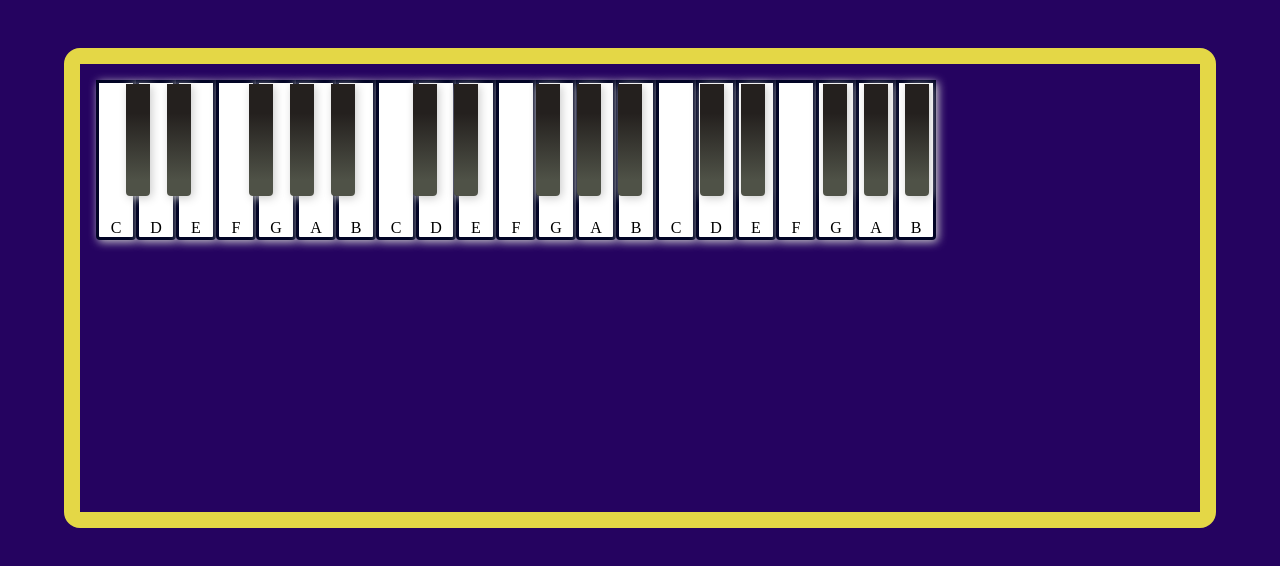
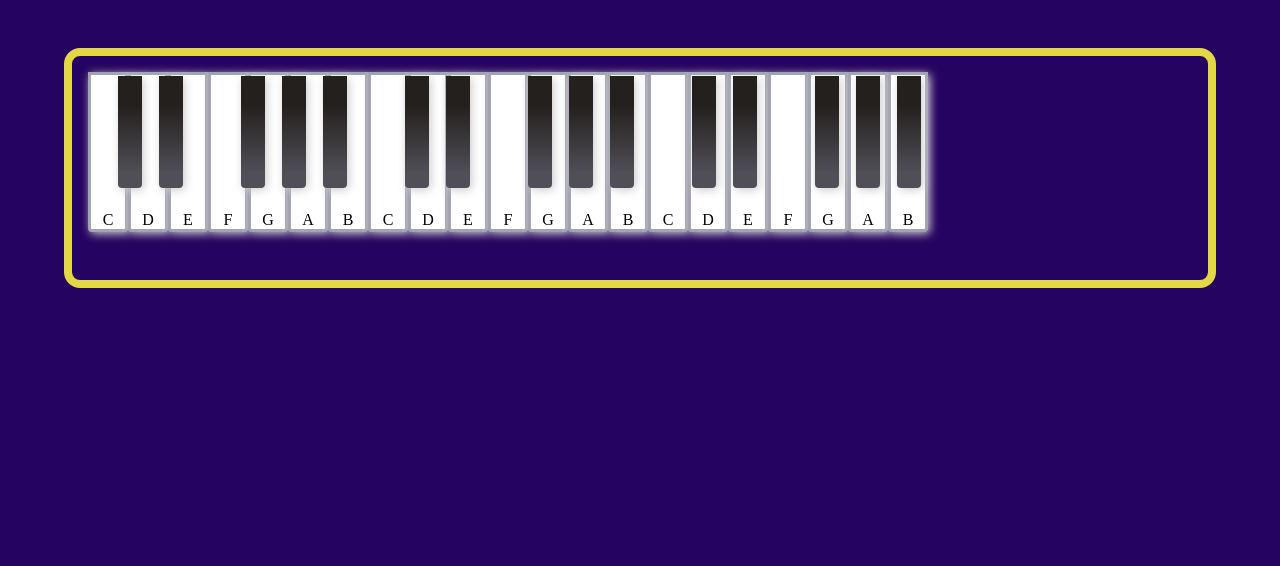
Before and after one commit to JnogueraGonzalez/TechBechSchool, a plain HTML site: page pages/piano.html in a window 1280 px wide. Drawn offline with Linux system fonts and the light colour scheme.

Commit message:
addcodefor

```diff
--- a/pages/piano.html
+++ b/pages/piano.html
@@ -15,45 +15,45 @@
 
         <!---White Keys--->
 
-        <div class="white-key key" id="one"><audio></audio>C</div>
-        <div class="white-key key" id="two">D</div>
-        <div class="white-key key" id="three">E</div>
-        <div class="white-key key" id="four">F</div>
-        <div class="white-key key" id="five">G</div>
-        <div class="white-key key" id="six">A</div>
-        <div class="white-key key" id="seven">B</div>
-        <div class="white-key key" id="eight">C</div>
-        <div class="white-key key" id="nine">D</div>
-        <div class="white-key key" id="ten">E</div>
-        <div class="white-key key" id="eleven">F</div>
-        <div class="white-key key" id="twelve">G</div>
-        <div class="white-key key" id="thirteen">A</div>
-        <div class="white-key key" id="fourteen">B</div>
-        <div class="white-key key" id="fiveteen">C</div>
-        <div class="white-key key" id="sixteen">D</div>
-        <div class="white-key key" id="seventeen">E</div>
-        <div class="white-key key" id="eightteen">F</div>
-        <div class="white-key key" id="nineteen">G</div>
-        <div class="white-key key" id="twenty">A</div>
-        <div class="white-key key" id="twentyone">B</div>
+        <div class="white-key key" id="one"><audio src=""></audio>C</div>
+        <div class="white-key key" id="two"><audio src=""></audio>D</div>
+        <div class="white-key key" id="three"><audio src=""></audio>E</div>
+        <div class="white-key key" id="four"><audio src=""></audio>F</div>
+        <div class="white-key key" id="five"><audio src=""></audio>G</div>
+        <div class="white-key key" id="six"><audio src=""></audio>A</div>
+        <div class="white-key key" id="seven"><audio src=""></audio>B</div>
+        <div class="white-key key" id="eight"><audio src=""></audio>C</div>
+        <div class="white-key key" id="nine"><audio src=""></audio>D</div>
+        <div class="white-key key" id="ten"><audio src=""></audio>E</div>
+        <div class="white-key key" id="eleven"><audio src=""></audio>F</div>
+        <div class="white-key key" id="twelve"><audio src=""></audio>G</div>
+        <div class="white-key key" id="thirteen"><audio src=""></audio>A</div>
+        <div class="white-key key" id="fourteen"><audio src=""></audio>B</div>
+        <div class="white-key key" id="fiveteen"><audio src=""></audio>C</div>
+        <div class="white-key key" id="sixteen"><audio src=""></audio>D</div>
+        <div class="white-key key" id="seventeen"><audio src=""></audio>E</div>
+        <div class="white-key key" id="eightteen"><audio src=""></audio>F</div>
+        <div class="white-key key" id="nineteen"><audio src=""></audio>G</div>
+        <div class="white-key key" id="twenty"><audio src=""></audio>A</div>
+        <div class="white-key key" id="twentyone"><audio src=""></audio>B</div>
 
         <!---Black Keys-->
 
-        <div class="black-key key black-1"><audio></audio></div>
+        <div class="black-key key black-1"></div>
         <div class="black-key key black-2"></div>
-        <div class="black-key key black-4" id=""></div>
-        <div class="black-key key black-5" id=""></div>
-        <div class="black-key key black-6" id=""></div>
-        <div class="black-key key black-8" id=""></div>
-        <div class="black-key key black-9" id=""></div>
-        <div class="black-key key black-11" id=""></div>
-        <div class="black-key key black-12" id=""></div>
-        <div class="black-key key black-13" id=""></div>
-        <div class="black-key key black-15" id=""></div>
-        <div class="black-key key black-16" id=""></div>
-        <div class="black-key key black-18" id=""></div>
-        <div class="black-key key black-19" id=""></div>
-        <div class="black-key key black-20" id=""></div>
+        <div class="black-key key black-4"></div>
+        <div class="black-key key black-5"></div>
+        <div class="black-key key black-6"></div>
+        <div class="black-key key black-8"></div>
+        <div class="black-key key black-9"></div>
+        <div class="black-key key black-11"></div>
+        <div class="black-key key black-12"></div>
+        <div class="black-key key black-13"></div>
+        <div class="black-key key black-15"></div>
+        <div class="black-key key black-16"></div>
+        <div class="black-key key black-18"></div>
+        <div class="black-key key black-19"></div>
+        <div class="black-key key black-20"></div>
 
 
 
--- a/src/css/piano.css
+++ b/src/css/piano.css
@@ -12,8 +12,8 @@
   .piano-container {
     display: flex;
     width: 90vw;
-    height: 60vh;
-    border: 1rem solid #e4d746;
+    height: 30vh;
+    border: 0.5rem solid #e4d746;
     border-radius: 1rem;
     margin: 0 auto;
     position: relative;
@@ -29,21 +29,21 @@
     display: flex;
     align-items: flex-end;
     justify-content: center;
-    cursor: pointer;
+    cursor:pointer;
   }
 
   .white-key {
-    border: 3px solid #010425;
+    border: 3px solid #a2a4b1;
     background-color: #fff;
     transition: 0.2s all;
   }
 
-  /*.white-active,
+  .white-active,
   .white-key:hover {
-    background-color: rgba(81, 182, 178);
+    background-color: rgb(221, 178, 111);
     border-bottom: none;
     transform: rotate3d(1, 0, 0, 20deg);
-  }*/
+  }
 
   .black-key {
     background: rgb(36, 32, 30);
@@ -51,7 +51,7 @@
     background: linear-gradient(
       180deg,
       rgba(36, 32, 30, 1) 26%,
-      rgba(79, 82, 71, 1) 86%
+      rgb(80, 78, 86) 86%
     );
     height: 7rem;
     width: 1.5rem;
--- a/src/js/piano.js
+++ b/src/js/piano.js
@@ -1,50 +1,61 @@
-const whiteKeys = document.querySelectorAll(".white-key");
-const blackKeys = document.querySelectorAll(".black-key");
 
+//seleccionamos un atributo
+const audioEtiqueta = document.querySelector("audio");
 
-function playSound(audio) {
+///elemento.addEventListener("tipo-de-evento" , funcion-a-ejecutar)
 
-}
+document.addEventListener("mouseover", () => {
+  audioEtiqueta.setAttribute("src", '/assets/audio/white-keys/sounds_white-keys_1.mp3');
+  audioEtiqueta.play();
+  console.log(`Reproduciendo: ${audioEtiqueta.src}`)
 
+})
 
 const keyOne = document.getElementById("one");
 
-///elemento.addEventListener("tipo-de-evento" , funcion-a-ejecutar)
-
+//cambio de color
 
 
 document.getElementById("one").addEventListener('mouseover',
 function (){
   keyOne.style.color = "blue";
-  keyOne.setAttribute("src", "assets/audio/white-keys/sounds_white-keys_1.mp3");
-  //keyOne.play("src", "assets/audio/white-keys/sounds_white-keys_1.mp3");
-  console.log(`Reproduciendo: ${audioEtiqueta.src}`)
+  keyOne.setAttribute("src",audio);
+  keyOne.play("src", "assets/audio/white-keys/sounds_white-keys_1.mp3");
+
 })
 
 
-///keyOne.addEventListener(mouseover, () =>{
-  //const keySound = document.getElementById("/assets/audio/white-keys/sounds_white-keys_1.mp3");
-  //keySound.play();
-//})
+//Comenzar hacer el bucle para que suenen las teclas para vaya cambiando el mp3////
 
+
+//función para reproducir
+
+function playSound(sound) {
+  sound.pause();
+  sound.currentTime = 0;
+  sound.play();
+}
+
+
+///Declaramos una const común para llamar a todas las teclas, blancas y negras
+
+const whiteKeys = document.querySelectorAll(".white-key");
+const blackKeys = document.querySelectorAll(".black-key");
+
+
+///bucles
 
 
   blackKeys.forEach((black, index) => {
-      black.addEventListener("mouseenter", () => {
-        let sound = new Audio(`./assets/audio/black-keys/sounds_black-keys_${index}.mp3`);
+    black.addEventListener("click", () => {
+      let sound = new Audio(`/assets/audio/black-keys/sounds_black-keys_${index}.mp3`);
       playSound(sound);
     });
   });
 
   whiteKeys.forEach((white, index) => {
     white.addEventListener('mouseover', () => {
-        let sound = new Audio(`./assets/audio/white-keys/sounds_white-keys_${index}.mp3`);
+      let sound = new Audio(`/assets/audio/white-keys/sounds_white-keys_${index}.mp3`);
       playSound(sound);
     });
   });
-
-    function playSound(sound) {
-      sound.pause();
-      sound.currentTime = 0;
-      //sound.play();
-    }
--- a/stylees.css
+++ /dev/null
@@ -1,24 +0,0 @@
-.piano-container {
-  display: flex;
-  align-items: center;
-  justify-content: center;
-  height: 100vh;
-  margin: 0;
-  background-color: #f0f0f0;
-}
-
-.piano {
-  display: flex;
-}
-
-.key {
-  width: 50px;
-  height: 200px;
-  margin: 0 5px;
-  border: 1px solid #000;
-  cursor: pointer;
-}
-
-.key.active {
-  background-color: lightblue;
-}
```
Also changed, not shown: index.html (+2 -2 lines), index.js (deleted, +0 -44 lines), 2 other files. Lines whose indentation alone changed are shown as unchanged.
